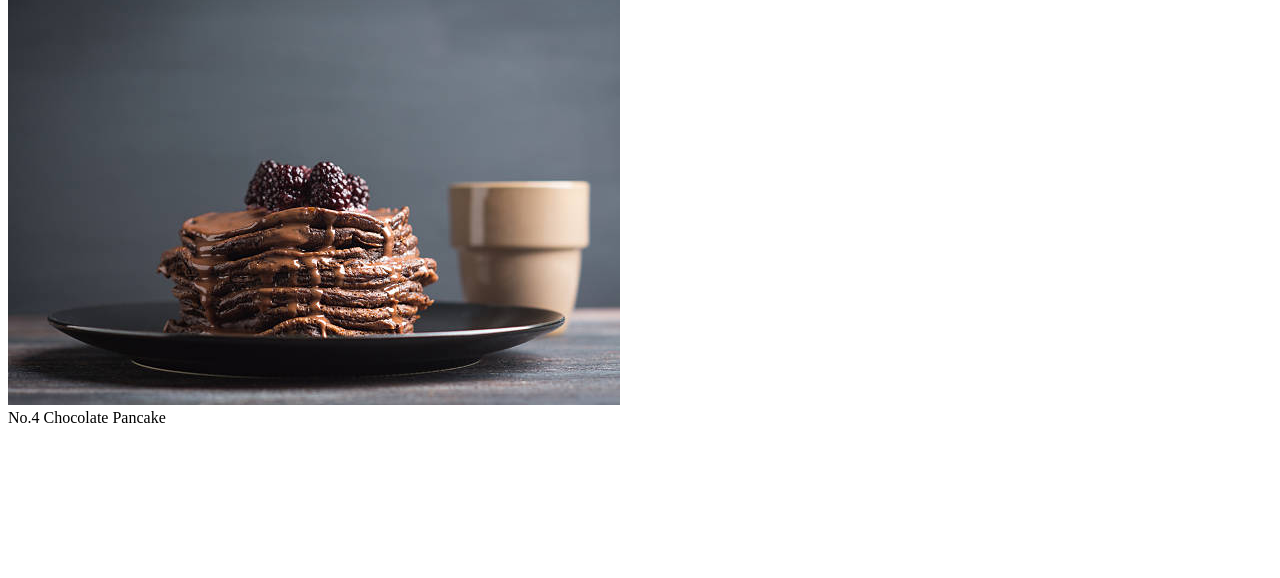
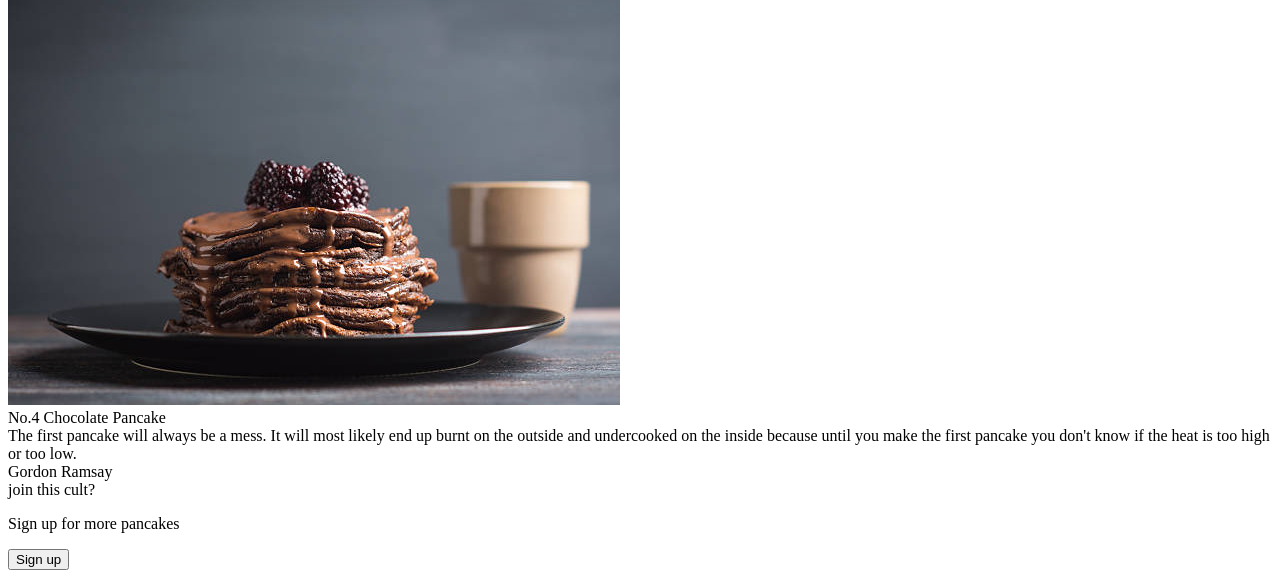
Before and after one commit to picnictl/Landing-Page, a plain HTML site: page index.html in a window 1280 px wide. Shown: the part 5536-6114 px from the top of the page. Before the commit the page ends 5971 px from the top, so only its background shows below. Drawn offline with Linux system fonts and the light colour scheme.

Commit message:
added section3

```diff
--- a/index.html
+++ b/index.html
@@ -10,13 +10,13 @@
         <div class="logo">
         <img class="logo" alt="jake" src="./image/logo.png">
         </div>
-        <ul class="header-link">
+        <ul class="link">
             <li>About Us</li>
             <li>Solution</li>
             <li>Contact</li>
         </ul>
     </header>
-    <main>
+    <body>
         <div class="section1">
             <h1>Beacon pancakes (every pancakes) are awesome</h1>
             <p>Bacon pancakes making Bacon Pancake take some bacon and I put it in a pancake.
@@ -29,7 +29,7 @@
         </div>
         <div class="section2">
             <div class="ranking">Best Pancakes Ranking</div>
-            <div class="container">
+            <div class="ranking-container">
                 <div class="ranking-img"><img alt="beacon pancake" src="./image/beacon-pancake.webp"></div>
                 <div class="ranking-info">No.1 Beacon Pancake</div>
                 <div class="ranking-img"><img alt="butter pancake" src="./image/butter-pancake.webp"></div>
@@ -40,6 +40,21 @@
                 <div class="ranking-text">No.4 Chocolate Pancake</div>
             </div>
         </div>
-    </main>
+        <div class="quote">
+            <div class="quote-text">
+            The first pancake will always be a mess. It will most likely end up burnt on the outside and undercooked on the inside because until you make the first pancake you don't know if the heat is too high or too low.
+            </div>
+            <div class="quote-credit">Gordon Ramsay</div>
+        </div>
+        <div class="section3">
+            <div class="container">
+                <div class="section3-text">
+                    join this cult?
+                </div>
+                <p>Sign up for more pancakes</p>
+                <button class="sign-up">Sign up</button>
+            </div>
+        </div>
+    </body>
 </body>
 </html>
```
